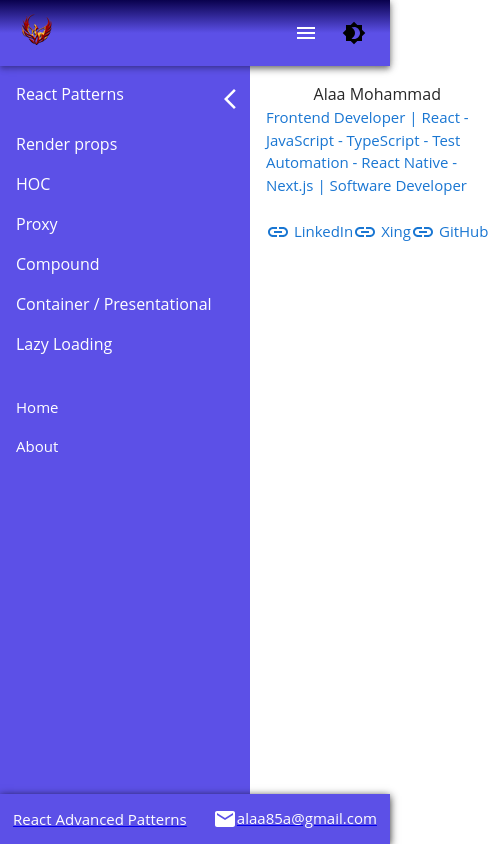
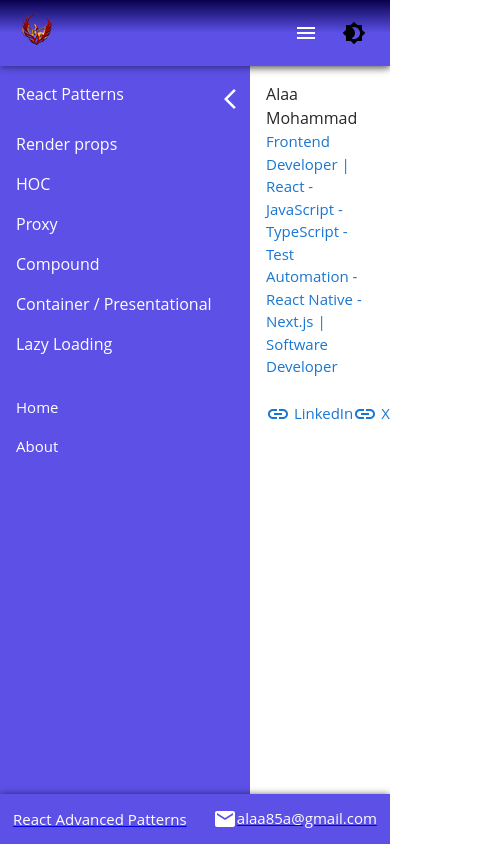
Before and after one commit to alaa-m1/react-advanced-patterns, a React (Create React App) app: page / in a window 390 px wide. Shown: the whole page, 504 px wide, since content can reach past the window. Built offline with nearby package versions, Linux system fonts and the light colour scheme; a web font is replaced by a local one.

Commit message:
Update layout style on mobile devices

```diff
--- a/src/pages/AppLayout/AppLayout.tsx
+++ b/src/pages/AppLayout/AppLayout.tsx
@@ -93,7 +93,7 @@ const AppLayout = ({ links }: NavigationProps) => {
         <Box sx={{ flexGrow: 0 }}>
           <Sidebar isSmallScreen={isSmallScreen} fullWidth={open} onCloseSideBar={(v) => setOpen(v)} />
         </Box>
-        <Box sx={{ flexGrow: 1 }}>
+        <Box sx={{ flexGrow: 1 , overflowX:"auto"}}>
           <main>
             <Outlet />
           </main>
```
